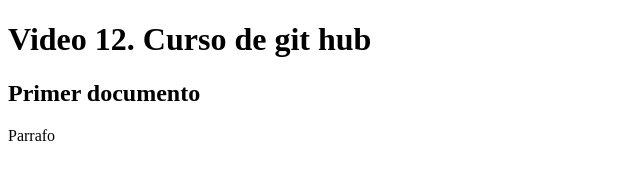
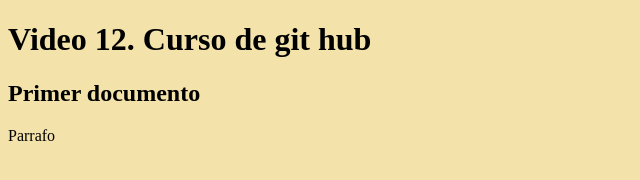
Before and after one commit to SinahiR/pagina-web, a plain HTML site: page index.html in a window 1280 px wide. Shown: the whole page, without its empty margins (0-640 px from the left). Drawn offline with Linux system fonts and the light colour scheme.

Commit message:
Color de fondo
Se cambio el color de fondo por un amarisho

```diff
--- a/index.html
+++ b/index.html
@@ -1,9 +1,22 @@
 <!DOCTYPE html>
 <html>
 <meta charset="utf-8">
+
+<style type="">
+
+body
+{
+	background-color: #F3E2A9;
+}
+
+
+</style>
+
+
 <head>
 	<title>Curso de GitHub desde cero</title>
 </head>
+
 <body>
 <h1>Video 12. Curso de git hub</h1>
 <h2> Primer documento</h2>
```
